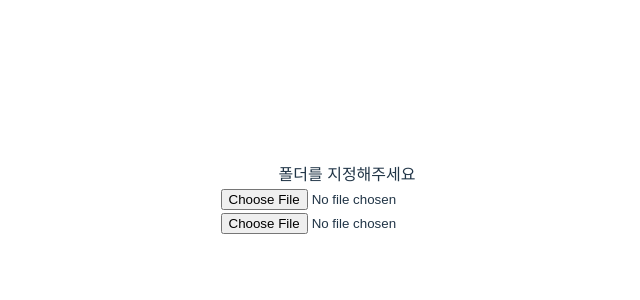
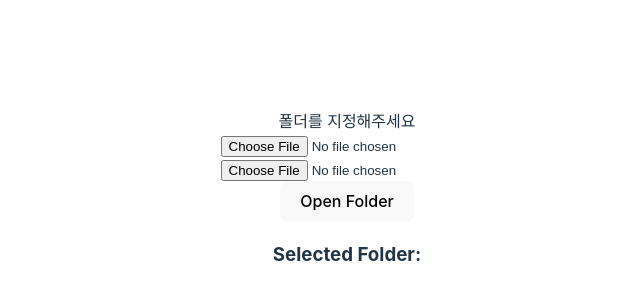
Before and after one commit to ByeolNabi/KakaoTalkViewer, a React (Vite) app: page / in a window 1280 px wide. Shown: the part 202-502 px from the top of the page, without its empty margins (293-933 px from the left). Built offline with nearby package versions, Linux system fonts and the light colour scheme.

Commit message:
electron 리팩토링은 여기서 일시중지 하겠습니다.

```diff
--- /dev/null
+++ b/electron/preload.js
@@ -0,0 +1,6 @@
+//import { contextBridge, ipcRenderer } from "electron";
+const { contextBridge, ipcRenderer } = require("electron");
+
+contextBridge.exposeInMainWorld("electronAPI", {
+  openFolderDialog: () => ipcRenderer.invoke("dialog:openFolder"),
+});
--- /dev/null
+++ b/src/components/FolderSelector.jsx
@@ -0,0 +1,35 @@
+import React, { useState } from 'react';
+
+const FolderSelector = () => {
+  const [folderPath, setFolderPath] = useState('');
+  const [fileNames, setFileNames] = useState([]);
+
+  const openFolderDialog = async () => {
+    try {
+      const result = await window.electronAPI.openFolderDialog();
+      console.log(result)
+      if (result) {
+        setFolderPath(result.folderPath);
+        setFileNames(result.fileNames);
+      }
+    } catch (error) {
+      console.error('Failed to fetch folder contents:', error);
+    }
+  };
+
+  return (
+    <div>
+      <button onClick={openFolderDialog}>Open Folder</button>
+      <div>
+        <h3>Selected Folder: {folderPath}</h3>
+        <ul>
+          {fileNames.map((file, index) => (
+            <li key={index}>{file.name} - {file.path}</li>
+          ))}
+        </ul>
+      </div>
+    </div>
+  );
+};
+
+export default FolderSelector;
--- /dev/null
+++ b/src/pages/DemoPage.jsx
@@ -0,0 +1,11 @@
+import React from 'react'
+
+const DemoPage = () => {
+  return (
+    <div>
+      <img src = "file:///Users/daekyu/Downloads/KakaoTalk_Photo_2023-10-04-20-39-46-1.jpeg"></img>
+    </div>
+  )
+}
+
+export default DemoPage
--- a/src/pages/HomePage.jsx
+++ b/src/pages/HomePage.jsx
@@ -2,6 +2,7 @@ import React from "react";
 
 import ImagePreview from "../components/ImagePreview";
 import FileGetter from "../components/FileGetter";
+import FolderSelector from "../components/FolderSelector";
 
 /**
  * 백업 데이터를 가지고 있는 폴더를 지정하는 페이지입니다.
@@ -13,6 +14,7 @@ const HomePage = () => {
       <br />
       <ImagePreview />
       <FileGetter />
+      <FolderSelector/>
     </div>
   );
 };
--- a/src/routes.jsx
+++ b/src/routes.jsx
@@ -4,6 +4,7 @@ import { BrowserRouter as Router, Route, Routes } from "react-router-dom";
 import HomePage from "./pages/HomePage";
 import ViewerPage from "./pages/ViewerPage";
 import { FileProvider } from "./context/FileContext";
+import DemoPage from "./pages/DemoPage";
 
 const AppRoute = () => (
   <FileProvider>
@@ -11,6 +12,7 @@ const AppRoute = () => (
       <Routes>
         <Route path="/" element={<HomePage />} />
         <Route path="/viewer" element={<ViewerPage />} />
+        <Route path="/demo" element={<DemoPage />} />
       </Routes>
     </Router>
   </FileProvider>
```
Also changed, not shown: electron/main.js (+31 -12 lines), electron/proload.js (deleted, +0 -7 lines), package.json (+43 -3 lines), 2 other files (tests, documents, lock files or other folders).
